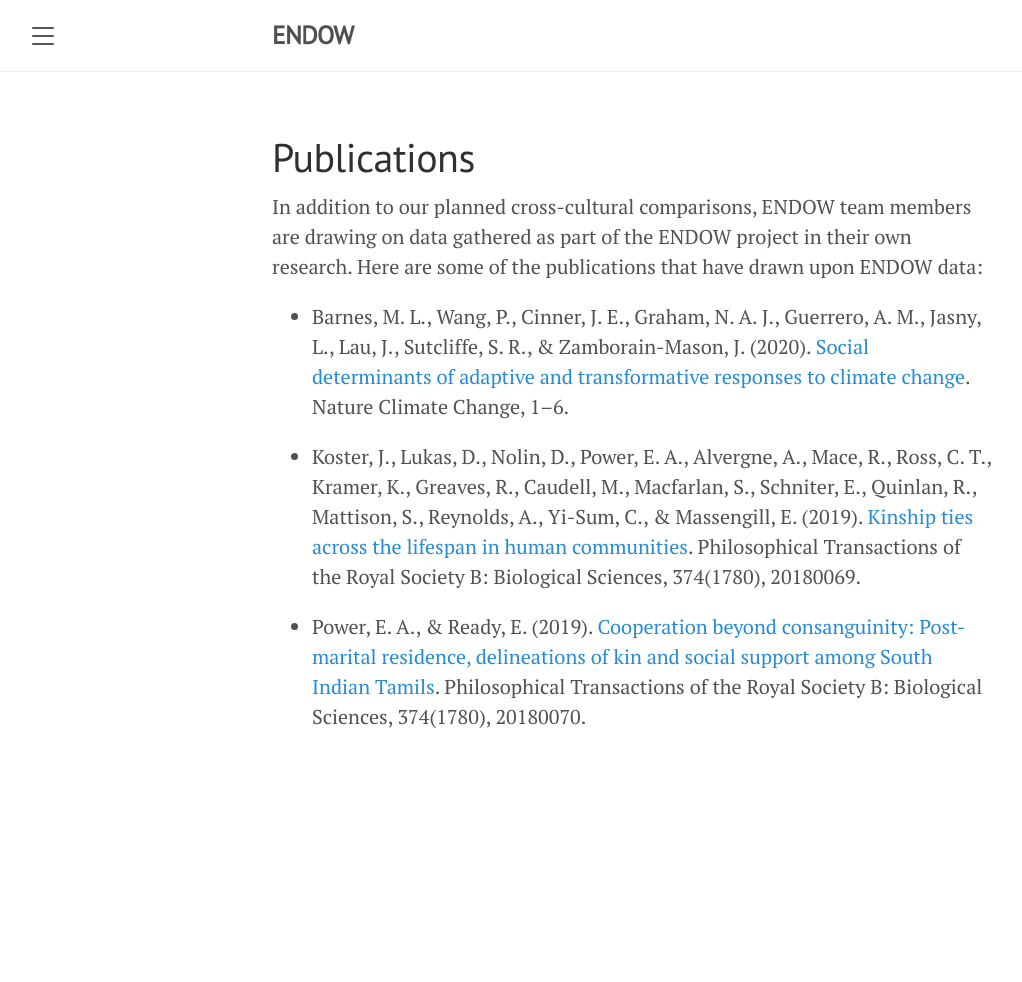
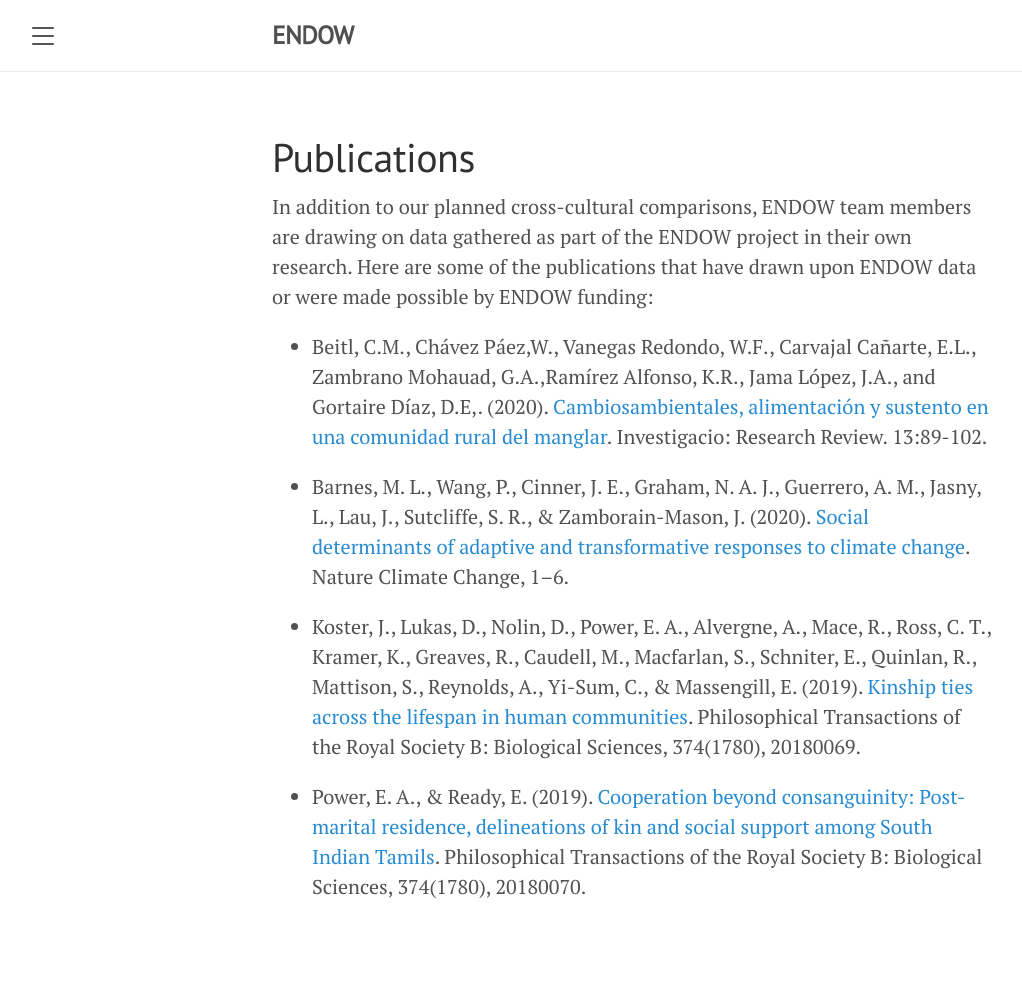
Before and after one commit to endowproject/endowproject.github.io, a Jekyll site: the page built from publications.md, in a window 1280 px wide. Shown: the whole page, without its empty margins (8-1030 px from the left). Built offline with Jekyll 4.4.1, drawn with Linux system fonts in a browser that asks for light colours; before the commit the page ends 900 px from its top, so only the background shows below that.

Commit message:
Added Beitl paper

```diff
--- a/publications.md
+++ b/publications.md
@@ -3,7 +3,9 @@ layout: page
 title: Publications
 ---
 
-In addition to our planned cross-cultural comparisons, ENDOW team members are drawing on data gathered as part of the ENDOW project in their own research. Here are some of the publications that have drawn upon ENDOW data:
+In addition to our planned cross-cultural comparisons, ENDOW team members are drawing on data gathered as part of the ENDOW project in their own research. Here are some of the publications that have drawn upon ENDOW data or were made possible by ENDOW funding:
+
+- Beitl, C.M., Chávez Páez,W., Vanegas Redondo, W.F., Carvajal Cañarte, E.L., Zambrano Mohauad, G.A.,Ramírez Alfonso, K.R., Jama López, J.A., and Gortaire Díaz, D.E,. (2020). [Cambiosambientales, alimentación y sustento en una comunidad rural del manglar](https://doi.org/10.31095/investigatio.2020.13.9). Investigacio: Research Review. 13:89-102.
 
 - Barnes, M. L., Wang, P., Cinner, J. E., Graham, N. A. J., Guerrero, A. M., Jasny, L., Lau, J., Sutcliffe, S. R., & Zamborain-Mason, J. (2020). [Social determinants of adaptive and transformative responses to climate change](https://doi.org/10.1038/s41558-020-0871-4). Nature Climate Change, 1–6.
 
```
